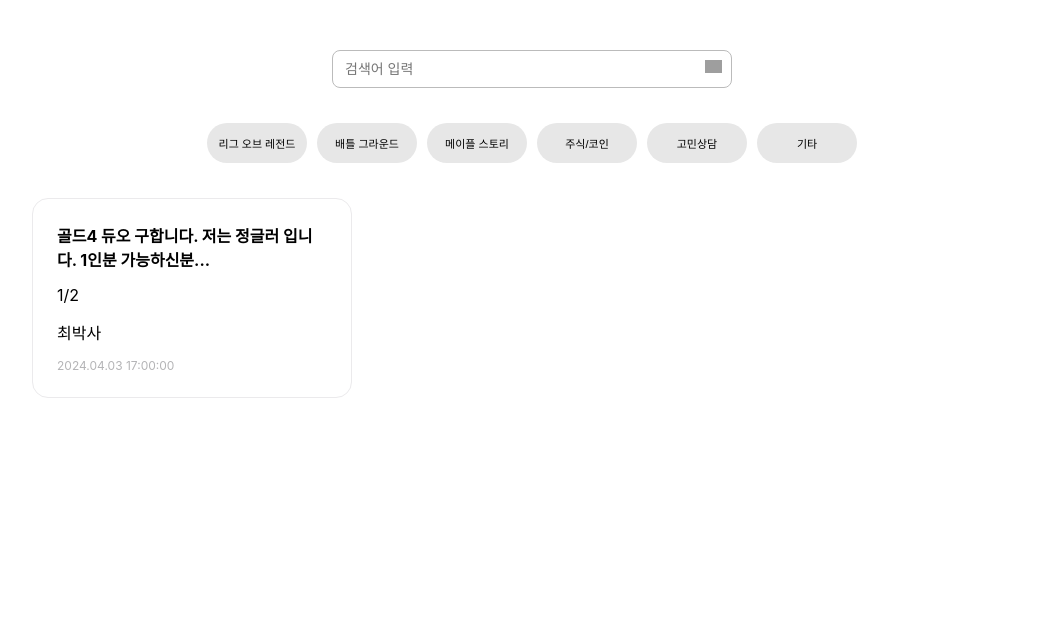
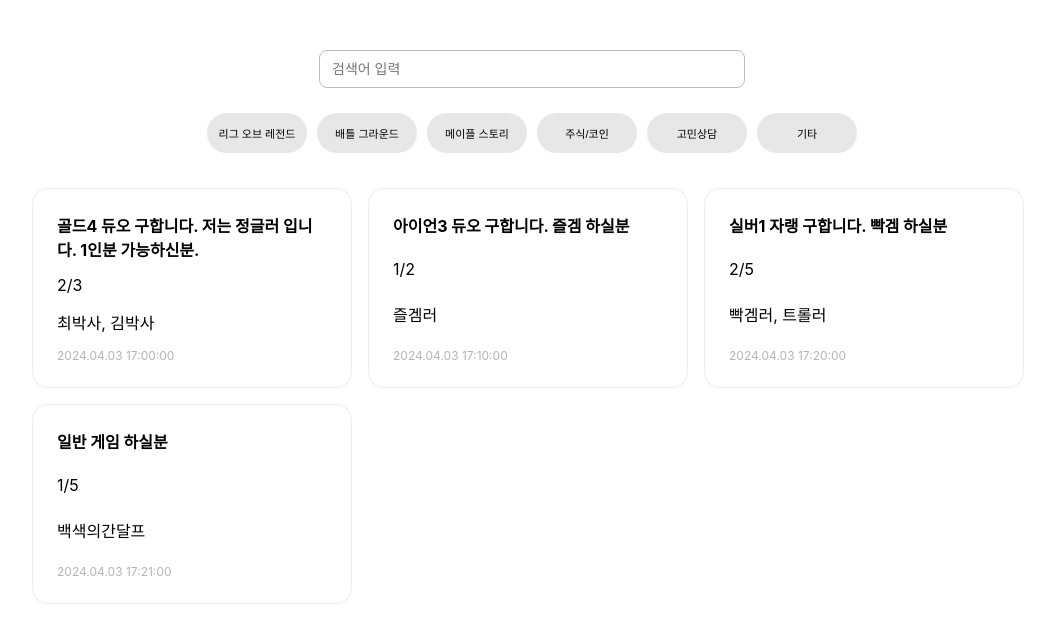
Before and after one commit to jjongmae/connn, a React (Create React App) app in the folder frontend/: page / in a window 1280 px wide. Shown: the top 642 px of the page, without its empty margins (108-1163 px from the left). Built offline with nearby package versions, Linux system fonts and the light colour scheme; grey boxes are pictures that could not be loaded.

Commit message:
* 메인 페이지 컴포넌트화 작업중

```diff
--- a/frontend/src/App.css
+++ b/frontend/src/App.css
@@ -5,9 +5,6 @@
 
 .app-header {
   margin-top: 50px;
-  display: flex;
-  flex-direction: column;
-  align-items: center;
 }
 
 .app-main{
@@ -17,30 +14,21 @@
 }
 
 .search {
-  width: 400px;
   position: relative;
   display: flex;
   justify-content: center; /* 수평 가운데 정렬 */
 }
 
 .search .input {
-  width: 100%; /* 화면 너비의 100%로 설정하여 화면을 꽉 채움 */
+  width: 400px;
   border: 1px solid #bbb;
   border-radius: 8px;
   padding: 10px 12px;
   font-size: 14px;
 }
 
-.search .img {
-  position : absolute;
-  width: 17px;
-  top: 10px;
-  right: 10px;
-  margin: 0;
-}
-
 .category {
-  margin-top: 30px;
+  margin-top: 20px;
   display: flex;
   flex-wrap: wrap; /* 버튼들이 넘치면 자동으로 다음 줄로 이동 */
   justify-content: center; /* 가운데 정렬 */
@@ -58,6 +46,7 @@
 }
 
 .chat-list{
+  margin-top: 30px;
   display:flex;
   flex-wrap: wrap; /* 요소들이 여러 줄에 걸쳐 표시되도록 함 */
   justify-content:row;
--- a/frontend/src/App.js
+++ b/frontend/src/App.js
@@ -1,32 +1,100 @@
-import logo from './logo.svg';
 import './App.css';
+import React from 'react';
+
+const CATEGORY = [
+  "리그 오브 레전드",
+  "배틀 그라운드",
+  "메이플 스토리",
+  "주식/코인",
+  "고민상담",
+  "기타"
+];
+
+const CHATLIST = [
+  {
+    category: "리그 오브 레전드",
+    title: "골드4 듀오 구합니다. 저는 정글러 입니다. 1인분 가능하신분.",
+    totalCount: 3,
+    currentCount: 2,
+    user: ["최박사", "김박사"],
+    date: "2024.04.03 17:00:00"
+  },
+  {
+    category: "리그 오브 레전드",
+    title: "아이언3 듀오 구합니다. 즐겜 하실분",
+    totalCount: 2,
+    currentCount: 1,
+    user: ["즐겜러"],
+    date: "2024.04.03 17:10:00"
+  },
+  {
+    category: "리그 오브 레전드",
+    title: "실버1 자랭 구합니다. 빡겜 하실분",
+    totalCount: 5,
+    currentCount: 2,
+    user: ["빡겜러", "트롤러"],
+    date: "2024.04.03 17:20:00"
+  },
+  {
+    category: "리그 오브 레전드",
+    title: "일반 게임 하실분",
+    totalCount: 5,
+    currentCount: 1,
+    user: ["백색의간달프"],
+    date: "2024.04.03 17:21:00"
+  }
+]
+
+class Search extends React.Component {
+  render(){
+    return (
+      <div class="search">
+        <input class="input" type="text" placeholder="검색어 입력"/>
+      </div>
+    );
+  }
+}
+
+class Category extends React.Component {
+  render(){
+    const { categories } = this.props;
+    return (
+      <div class="category">
+        {categories.map((category, index) => (
+          <button key={index} class="btn">{category}</button>
+        ))}
+      </div>
+    );
+  }
+}
+
+class ChatList extends React.Component {
+  render(){
+    const { chatList } = this.props;
+    return (
+      <div class="chat-list">
+        {chatList.map((chat, index) => (
+          <div key={index} class="card">
+            <div class="title">{chat.title}</div>
+            <div class="count">{`${chat.currentCount}/${chat.totalCount}`}</div>
+            <div class="user">{chat.user.join(", ")}</div>
+            <div class="date">{chat.date}</div>
+          </div>
+        ))}
+      </div>
+    );
+  }
+}
 
 function App() {
   return (
     <div class="app">
       <header class="app-header">
-        <div class="search">
-          <input class="input" type="text" placeholder="검색어 입력"/>
-          <img class="img" src="https://s3.ap-northeast-2.amazonaws.com/cdn.wecode.co.kr/icon/search.png"/>
-        </div>
-        <div class="category">
-          <button class="btn">리그 오브 레전드</button>
-          <button class="btn">배틀 그라운드</button>
-          <button class="btn">메이플 스토리</button>
-          <button class="btn">주식/코인</button>
-          <button class="btn">고민상담</button>
-          <button class="btn">기타</button>
-        </div>
       </header>
       <main class="app-main">
-        <div class="chat-list">
-          <div class="card">
-            <div class="title">골드4 듀오 구합니다. 저는 정글러 입니다. 1인분 가능하신분...</div>
-            <div class="count">1/2</div>
-            <div class="user">최박사</div>
-            <div class="date">2024.04.03 17:00:00</div>
-          </div>
-        </div>
+        <Search></Search>
+        <Category categories={CATEGORY}></Category>
+        <ChatList chatList={CHATLIST}></ChatList>
       </main>
       <footer>
       </footer>
```
